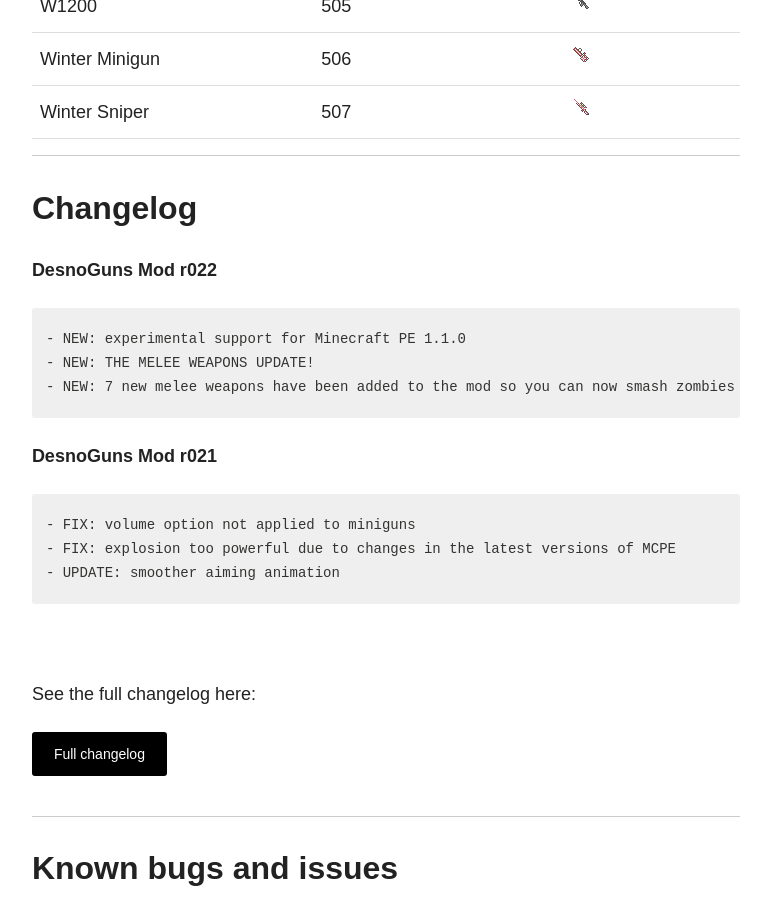
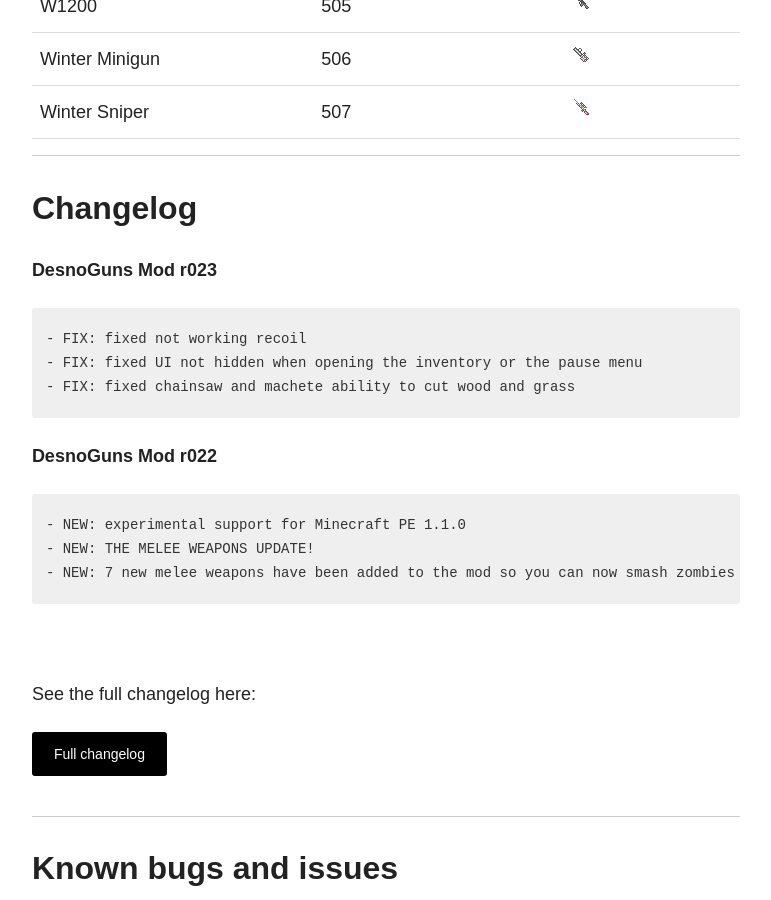
Before and after one commit to Desno365/Desno365.github.io, a Jekyll site: the page built from minecraft/desnoguns-mod/index.md, in a window 1280 px wide and 900 px high, scrolled down 14585 px. Shown: the whole window, without its empty margins (254-1025 px from the left). Built offline with Jekyll 4.4.1, drawn with Linux system fonts in a browser that asks for light colours; nearby versions of some CDN libraries; comment, search, counter and statistics services are not loaded; some of the changed text lies outside the part shown.

Commit message:
DesnoGuns Mod r023

```diff
--- a/minecraft/desnoguns-mod/full-changelog/changelog.html
+++ b/minecraft/desnoguns-mod/full-changelog/changelog.html
@@ -1,3 +1,8 @@
+<i>DesnoGuns Mod r023</i><br>
+- FIX: fixed not working recoil<br>
+- FIX: fixed UI not hidden when opening the inventory or the pause menu<br>
+- FIX: fixed chainsaw and machete ability to cut wood and grass<br><br>
+
 <i>DesnoGuns Mod r022</i><br>
 - NEW: experimental support for Minecraft PE 1.1.0<br>
 - NEW: THE MELEE WEAPONS UPDATE!<br>
--- a/minecraft/desnoguns-mod/index.md
+++ b/minecraft/desnoguns-mod/index.md
@@ -44,13 +44,13 @@
 
 ## Downloads
 
-<i>Minecraft Pocket Edition 1.1.0:</i><br>
-<i> --- DesnoGuns Mod <b>r022</b>:</i>
+<i>Minecraft Pocket Edition 1.1.3:</i><br>
+<i> --- DesnoGuns Mod <b>r023</b>:</i>
 
 | Website | Support | Regular |
 |:--------|:-------:|:-------:|
 | Direct:            | [Support download](http://adf.ly/1mQKuA) | [Regular download]({{ site.url }}/minecraft/desnoguns-mod/download/) |
-| Filecred:          | [Support download](http://adf.ly/1n2Ldt) | [Regular download](http://filecred.com/AB49G594) |
+| Filecred:          | [Support download](http://adf.ly/1nO2II) | [Regular download](http://filecred.com/AB4DG596) |
 |----
 {: .table}
 
@@ -196,18 +196,18 @@
 
 ## Changelog
 
+**DesnoGuns Mod r023**
+{% highlight text %}
+- FIX: fixed not working recoil
+- FIX: fixed UI not hidden when opening the inventory or the pause menu
+- FIX: fixed chainsaw and machete ability to cut wood and grass
+{% endhighlight %}
+
 **DesnoGuns Mod r022**
 {% highlight text %}
 - NEW: experimental support for Minecraft PE 1.1.0
 - NEW: THE MELEE WEAPONS UPDATE!
 - NEW: 7 new melee weapons have been added to the mod so you can now smash zombies and hostile mobs!
-{% endhighlight %}
-
-**DesnoGuns Mod r021**
-{% highlight text %}
-- FIX: volume option not applied to miniguns
-- FIX: explosion too powerful due to changes in the latest versions of MCPE
-- UPDATE: smoother aiming animation
 {% endhighlight %}
 
 <br>
```
Also changed, not shown: about/index.md (+1 -1 lines), minecraft/desnoguns-mod/download/index.md (+1 -1 lines), minecraft/desnoguns-mod/full-changelog/index.md (+7 -0 lines), minecraft/laser-mod/index.md (+1 -1 lines).
